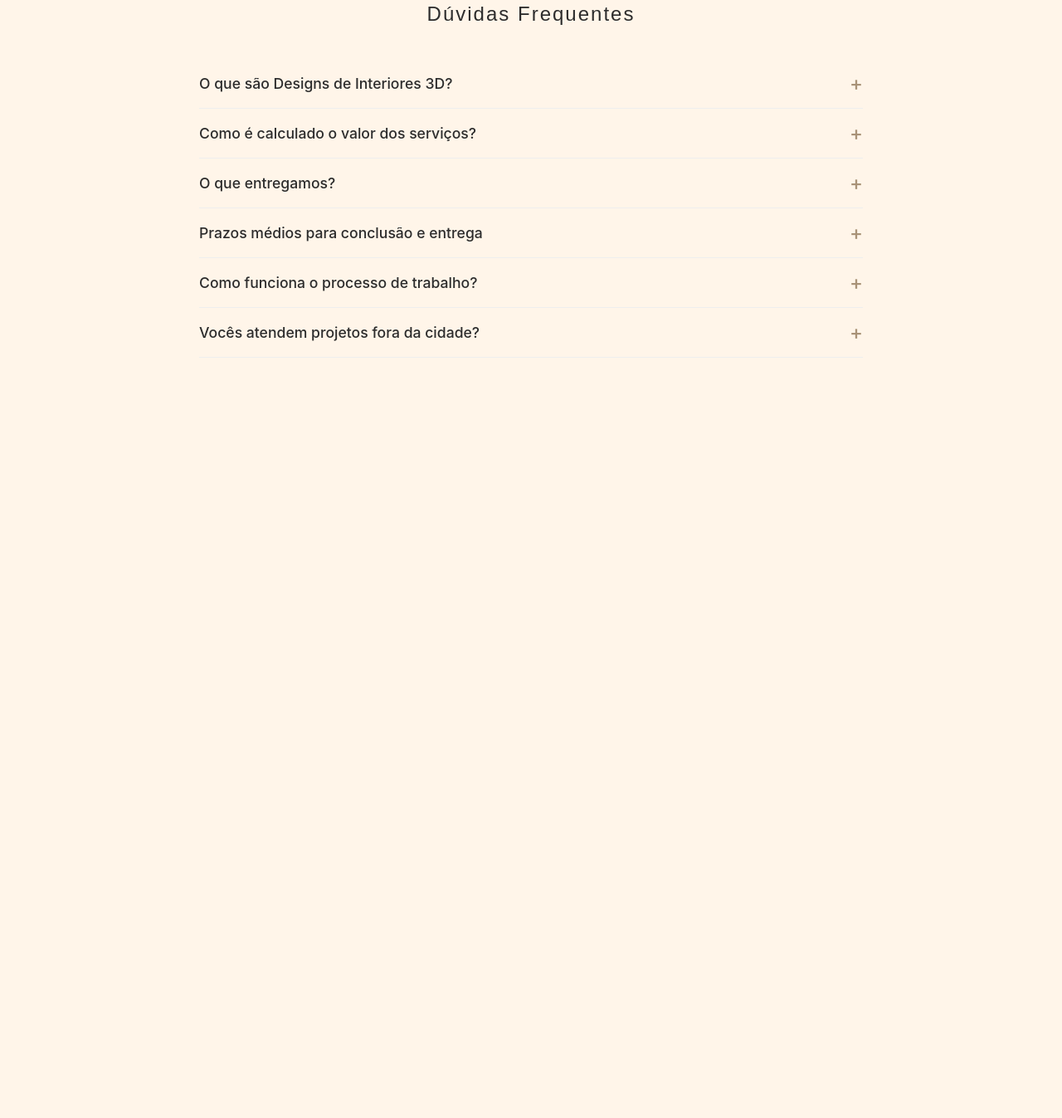
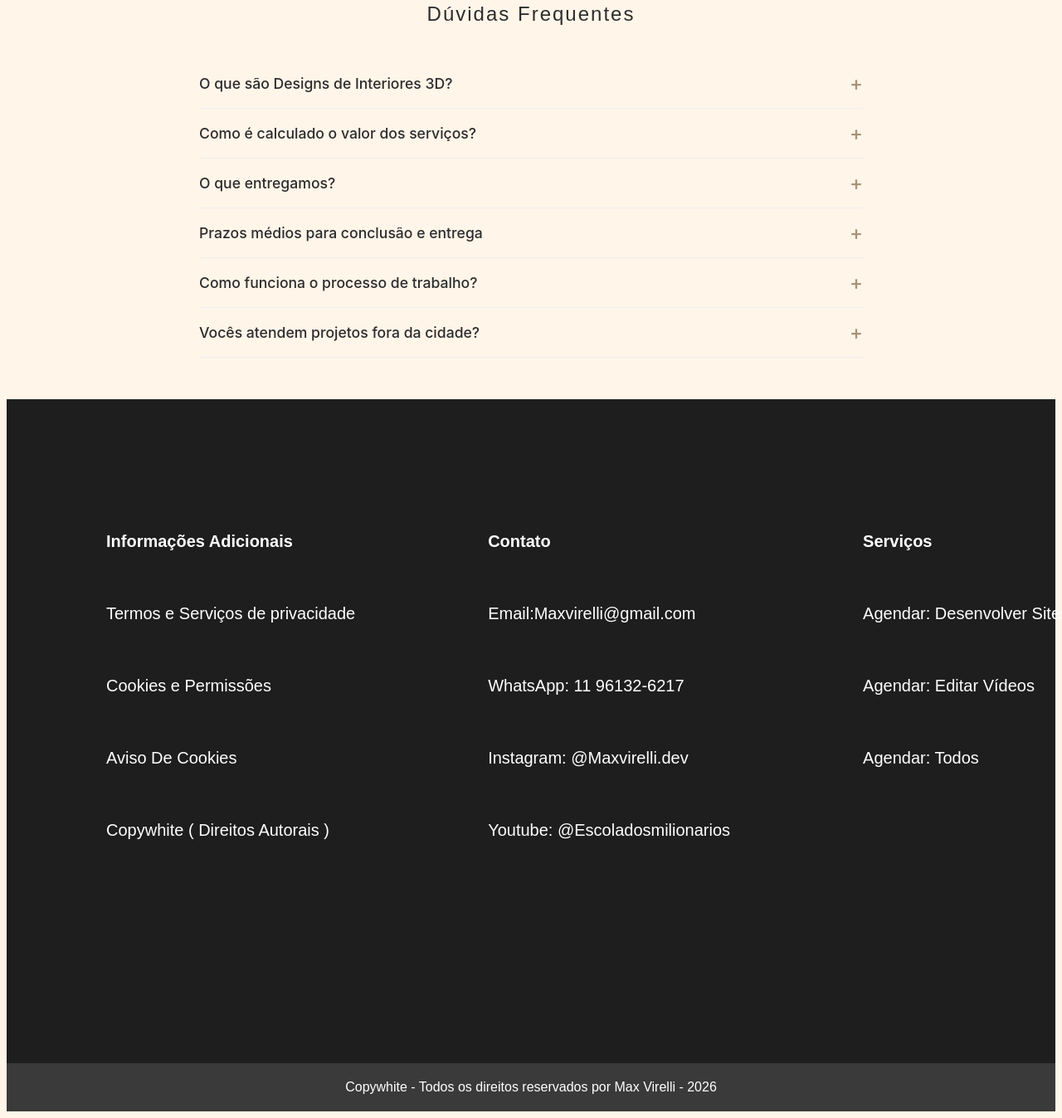
Before and after one commit to carloshenriquemartinssena-hub/portifolio, a plain HTML site: page paginadesign.html in a window 1280 px wide. Shown: the part 2823-4170 px from the top of the page at 83% size. Before the commit the page ends 3304 px from the top, so only its background shows below. Drawn offline with Linux system fonts and the light colour scheme.

Commit message:
Add files via upload

```diff
--- a/paginadesign.html
+++ b/paginadesign.html
@@ -146,6 +146,44 @@ FORNEÇO INFORMAÇÕES DE MEDIDAS E QUANTIDADE APROXIMADA DE QUANTO SERÁ NECESS
     </div>
 </section>
 
+ <section id="frame4">
+
+    <div class="rodapé">
+        <div class="inform1">Informações Adicionais
+            <div class="links"><a  class="espaco" href="">Termos e Serviços de privacidade</a>
+
+            <a class="espaco" href="">Cookies e Permissões</a>
+            <a class="espaco" href="">Aviso De Cookies</a>
+            <a class="espaco" href="">Copywhite ( Direitos Autorais )</a>
+        </div>
+        </div>
+
+        <div class="inform2"> Contato
+
+            <div class="links"><a  class="espaco" href="">Email:Maxvirelli@gmail.com</a>
+
+            <a class="espaco" href="">WhatsApp: 11 96132-6217</a>
+            <a class="espaco" href="https://www.instagram.com/maxvirelli.dev/">Instagram: @Maxvirelli.dev</a>
+            <a class="espaco" href="">Youtube: @Escoladosmilionarios</a>
+        </div>
+        </div>
+        <div class="inform3">Serviços
+
+            <div class="links"><a  class="espaco" href="">Agendar: Desenvolver Sites</a>
+
+            <a class="espaco" href="">Agendar: Editar Vídeos</a>
+
+            <a class="espaco" href="">Agendar: Todos</a>
+
+
+        </div>
+    </div>
+
+
+  </section>
+<footer class="rodape2">Copywhite - Todos os direitos reservados por Max Virelli - 2026 </footer>
+
+
  <script>
  const carousel = document.getElementById('carousel');
 let isPaused = false;
--- a/paginadesing.css
+++ b/paginadesing.css
@@ -148,6 +148,55 @@ top: -15vh;
     position: relative;
 }
 
+#frame4 {
+    left: -5vw;
+    width: 100%;
+	min-height: 100vh;
+	background-color: #1E1E1E;
+}
+
+a {
+    color: white;
+    text-decoration: none;
+}
+
+.rodapé {
+	font-weight: 600;
+	font-size: 20px;
+	font-family: Arial, sans-serif;
+	color: white;
+	display: inline-flex;
+	gap: 20vh;
+	top: 20vh;
+	position: relative;
+	left: 15vh;
+}
+.inform1 {
+
+
+}
+
+.links {
+	display: grid;
+	margin-top: 8vh;
+	margin-bottom: 8vh;
+	font-weight: 100;
+}
+
+.espaco {
+	margin-bottom: 8vh;
+}
+
+.rodape2 {
+	background-color: #3A3A3A;
+	align-items: center;
+	justify-content: center;
+	display: flex;
+	color: white;
+	padding: 20px;
+	font-family: arial, sans-serif;
+}
+
 /* carrossel */
 
 .vejamais{
```
